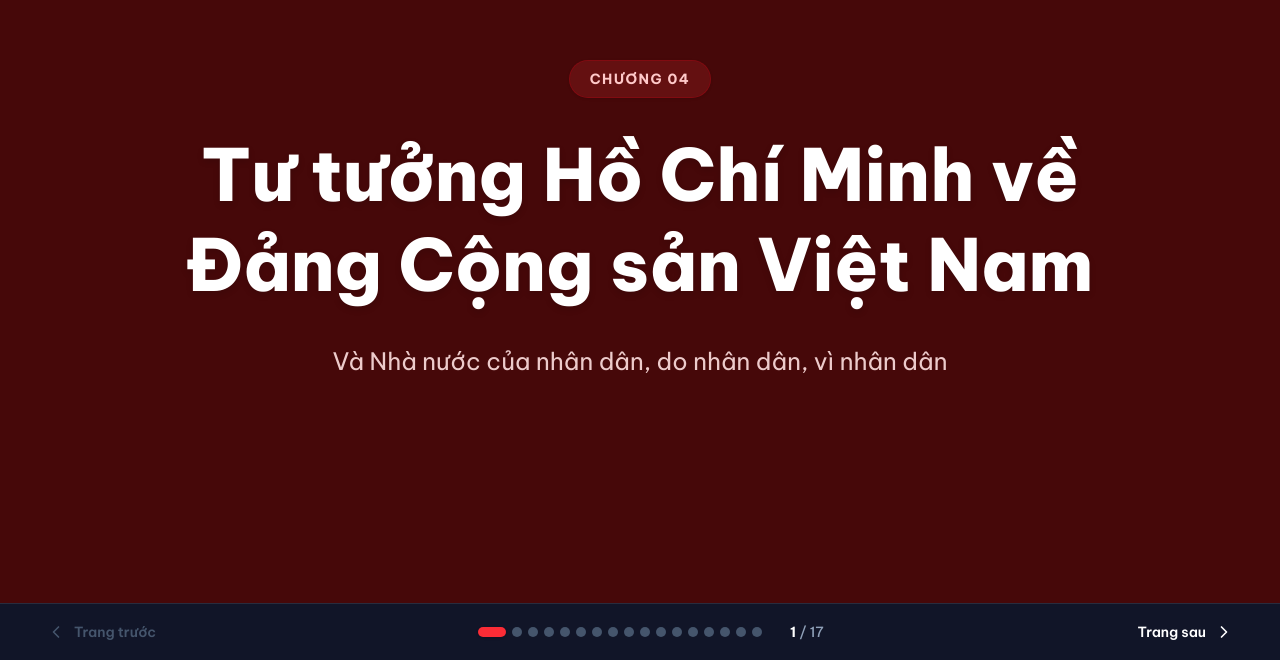
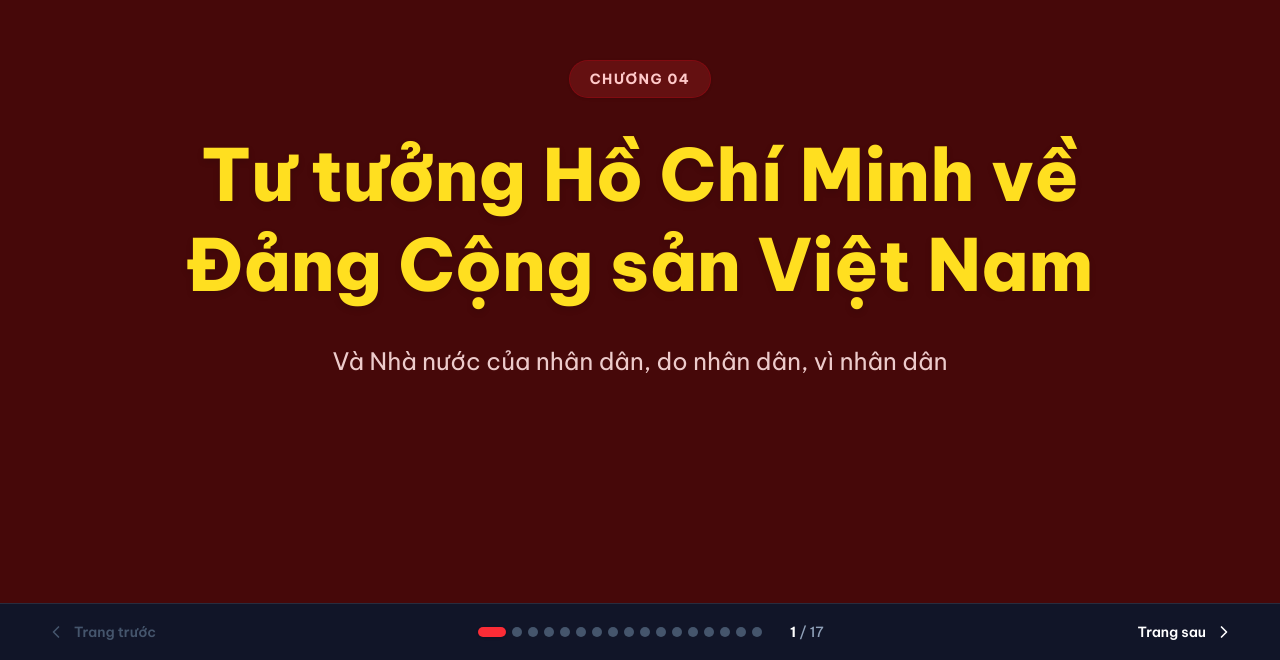
Before and after one commit to Long126013/hcm, a React (Vite) app: page /#slide-1 in a window 1280 px wide. Shown: the part 140-800 px from the top of the page. Built offline with nearby package versions, Linux system fonts and the light colour scheme.

Commit message:
Update: Update trang Mo dau

```diff
--- a/src/components/PresentationDeck.tsx
+++ b/src/components/PresentationDeck.tsx
@@ -60,7 +60,7 @@ export const PresentationDeck: React.FC = () => {
           <span className="inline-block py-2 px-5 rounded-full bg-red-900/50 border border-red-800/50 text-red-200 text-sm font-bold tracking-widest uppercase mb-8 shadow-sm">
             Chương 04
           </span>
-          <h1 className="text-4xl md:text-6xl lg:text-7xl font-black text-white leading-tight mb-8 drop-shadow-md">
+          <h1 className="text-4xl md:text-6xl lg:text-7xl font-black text-yellow-300 leading-tight mb-8 drop-shadow-md">
             {slide.title}
           </h1>
           {(slide.subtitle || slide.notes) && (
```
